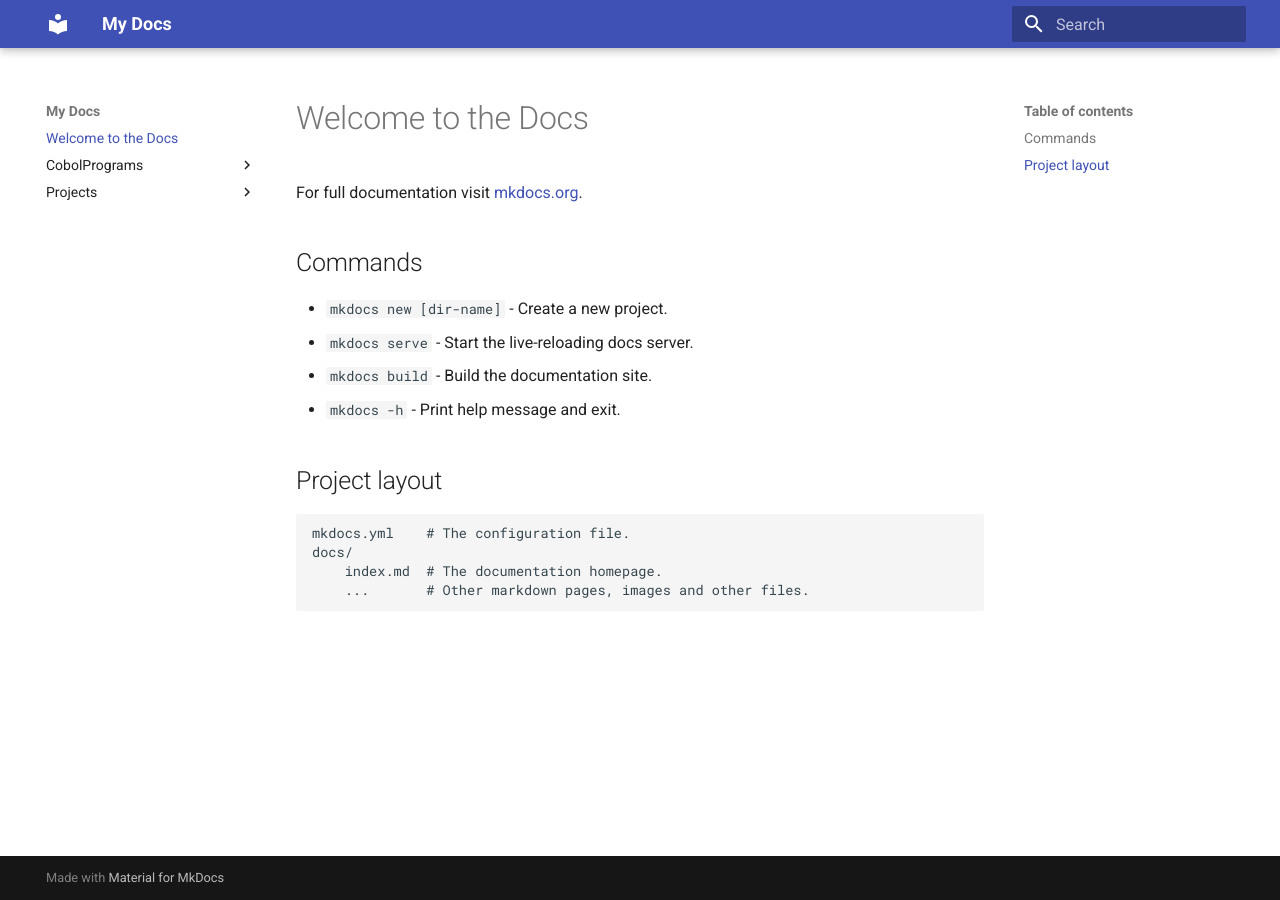
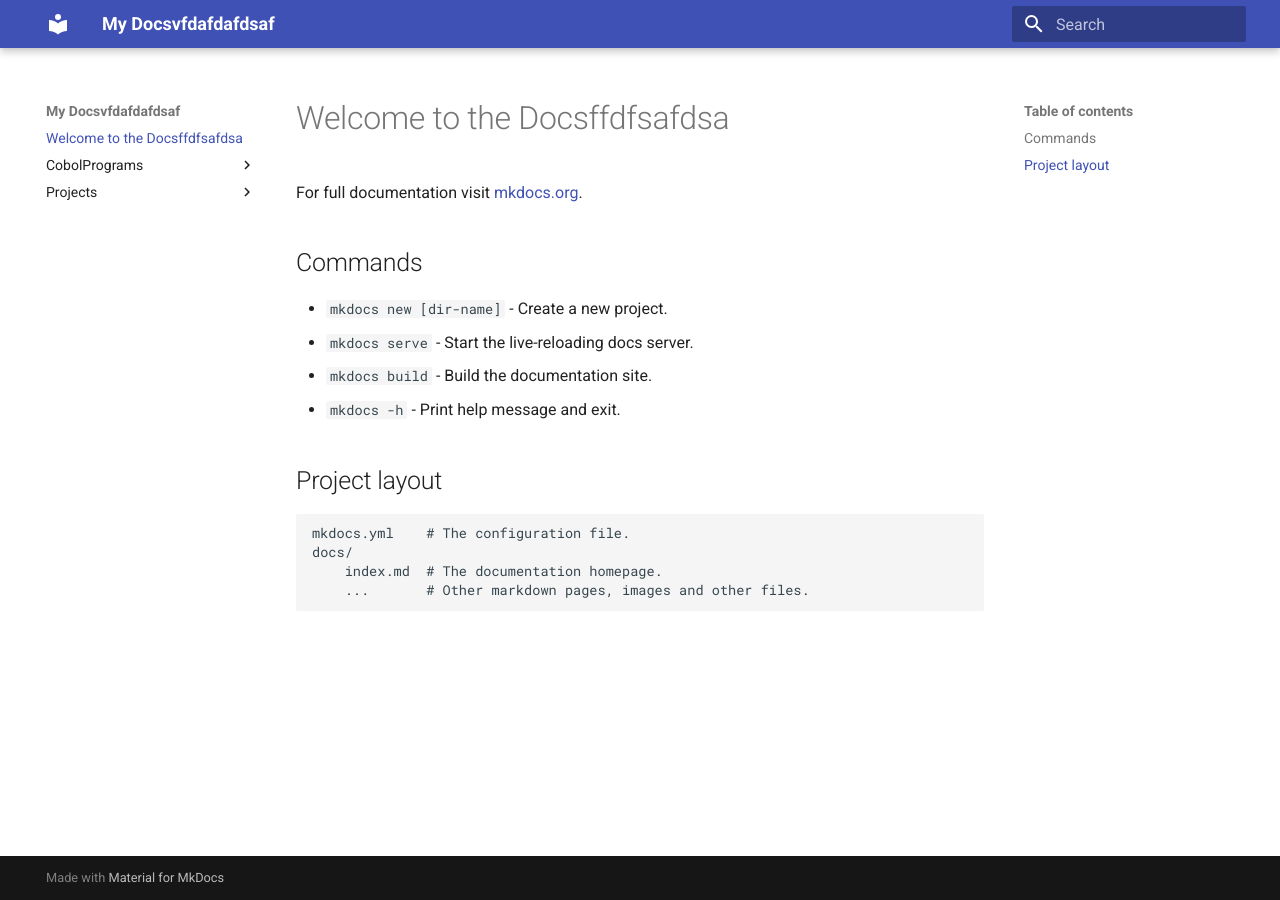
Before and after one commit to matthewpriebe-sccompanies/symmetrical-sniffle, an MkDocs documentation site: the page built from docs/index.md, in a window 1280 px wide. Built offline with MkDocs 1.6.1 and Material for MkDocs 9.7.7, drawn with Linux system fonts in a browser that asks for light colours.

Commit message:
Something something

```diff
--- a/docs/index.md
+++ b/docs/index.md
@@ -1,4 +1,4 @@
-# Welcome to the Docs
+# Welcome to the Docsffdfsafdsa
 
 For full documentation visit [mkdocs.org](https://www.mkdocs.org).
 
--- a/mkdocs.yml
+++ b/mkdocs.yml
@@ -1,4 +1,4 @@
-site_name: My Docs
+site_name: My Docsvfdafdafdsaf
 site_url: https://matthewpriebe-sccompanies.github.io/symmetrical-sniffle/
 theme:
   name: material
```
